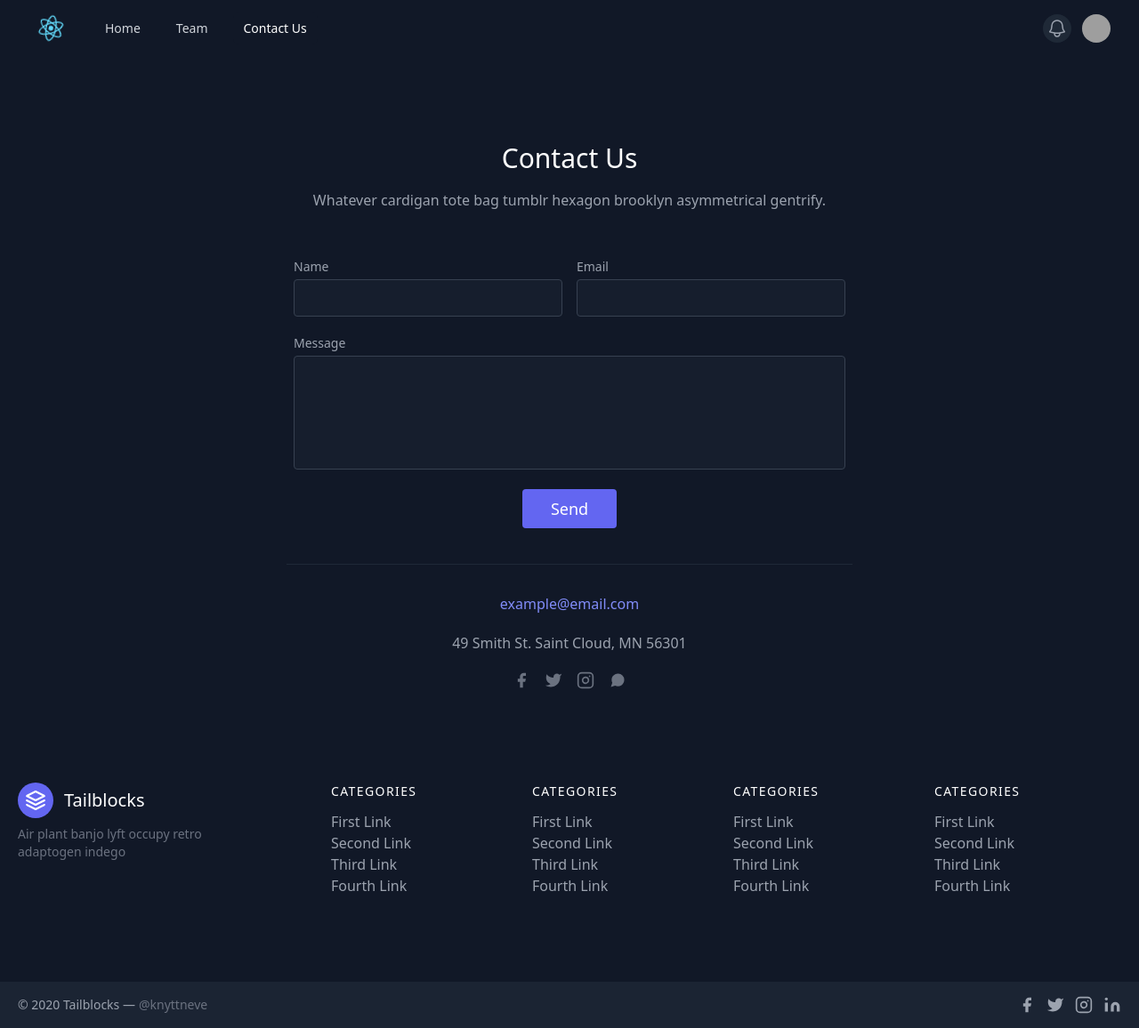
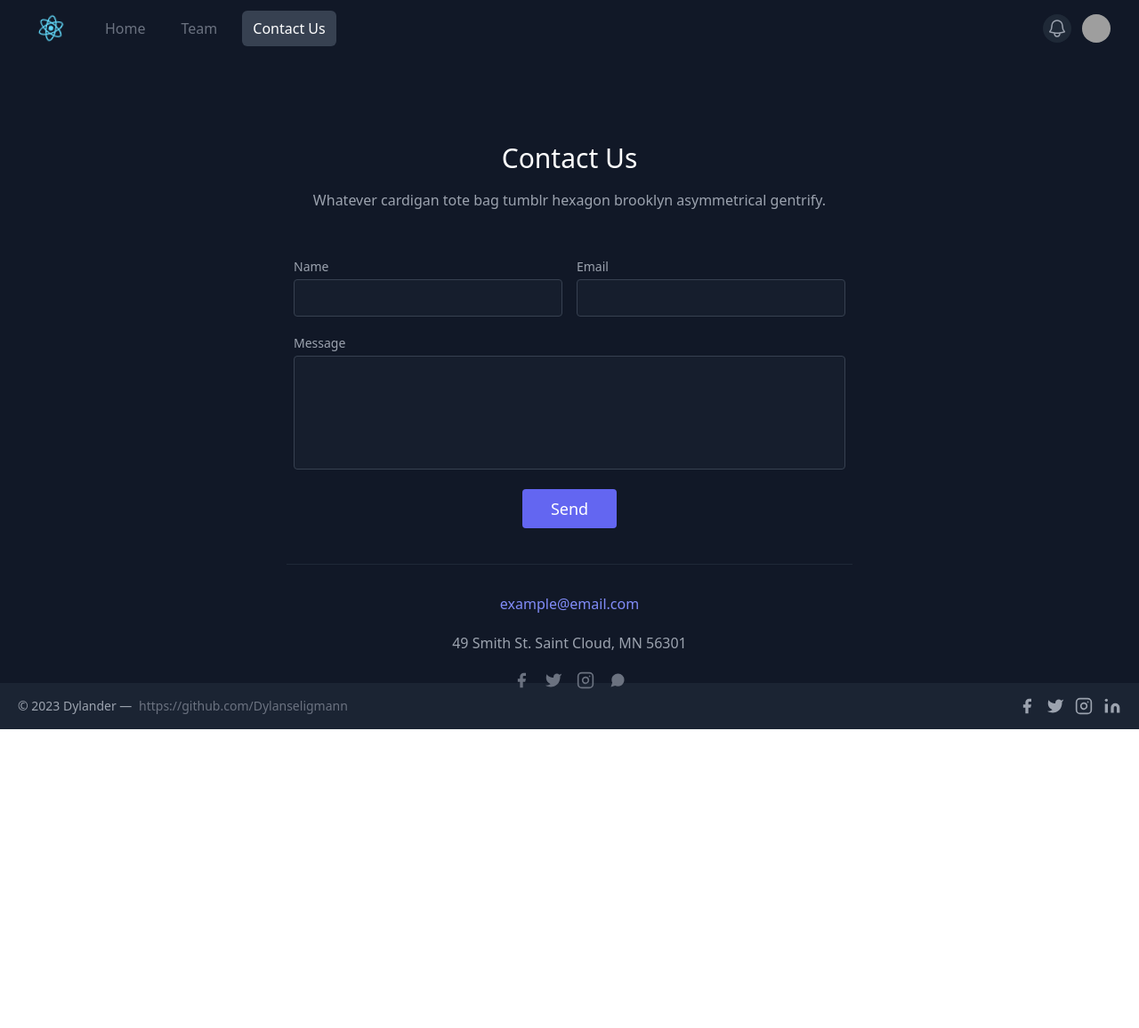
Before and after one commit to Dylanseligmann/react-tailwind, a React (Create React App) app: page /react-tailwind/contactUs in a window 1280 px wide. Shown: the whole page at 89% size. After the commit the page ends 877 px from the top, so only its background shows below. Built offline with nearby package versions, Linux system fonts and the light colour scheme; grey boxes are pictures that could not be loaded.

Commit message:
Navbar Highlight Fix

```diff
--- a/src/App.js
+++ b/src/App.js
@@ -1,5 +1,5 @@
 import './App.css';
-import { Route,Routes } from 'react-router-dom';
+import { Route, Routes } from 'react-router-dom';
 import Navbar from './Components/Navbar';
 import Home from './Components/Home';
 import Team from './Components/Team';
@@ -9,21 +9,21 @@ import Footer from './Components/Footer';
 function App() {
   return (
 
-    <div>
-        <Navbar />
+    <>
+      <Navbar />
 
-        <Routes>
+      <Routes>
 
-          <Route path='/' element={<Home/>} />
-          <Route path='/team' element={<Team/>} />
-          <Route path='/contactUs' element={<ContactUs/>}/>
+        <Route path='/' element={<Home />} />
+        <Route path='/team' element={<Team />} />
+        <Route path='/contactUs' element={<ContactUs />} />
 
-        </Routes>
+      </Routes>
 
-        <Footer/>
+      <Footer />
 
 
-    </div>
+    </>
   );
 }
 
--- a/src/Components/ContactUs.js
+++ b/src/Components/ContactUs.js
@@ -2,7 +2,7 @@ import React from 'react'
 
 const ContactUs = () => {
     return (
-        <section class="text-gray-400 bg-gray-900 body-font relative h-[45rem]">
+        <section class="text-gray-400 bg-gray-900 body-font relative h-[88vh]">
             <div class="container px-5 py-24 mx-auto">
                 <div class="flex flex-col text-center w-full mb-12">
                     <h1 class="sm:text-3xl text-2xl font-medium title-font mb-4 text-white">Contact Us</h1>
--- a/src/Components/Footer.js
+++ b/src/Components/Footer.js
@@ -2,112 +2,31 @@ import React from 'react'
 
 const Footer = () => {
     return (
-        <footer class="text-gray-400 bg-gray-900 body-font">
-            <div class="container px-5 py-24 mx-auto flex md:items-center lg:items-start md:flex-row md:flex-nowrap flex-wrap flex-col">
-                <div class="w-64 flex-shrink-0 md:mx-0 mx-auto text-center md:text-left">
-                    <a class="flex title-font font-medium items-center md:justify-start justify-center text-white">
-                        <svg xmlns="http://www.w3.org/2000/svg" fill="none" stroke="currentColor" stroke-linecap="round" stroke-linejoin="round" stroke-width="2" class="w-10 h-10 text-white p-2 bg-indigo-500 rounded-full" viewBox="0 0 24 24">
-                            <path d="M12 2L2 7l10 5 10-5-10-5zM2 17l10 5 10-5M2 12l10 5 10-5"></path>
-                        </svg>
-                        <span class="ml-3 text-xl">Tailblocks</span>
-                    </a>
-                    <p class="mt-2 text-sm text-gray-500">Air plant banjo lyft occupy retro adaptogen indego</p>
-                </div>
-                <div class="flex-grow flex flex-wrap md:pl-20 -mb-10 md:mt-0 mt-10 md:text-left text-center">
-                    <div class="lg:w-1/4 md:w-1/2 w-full px-4">
-                        <h2 class="title-font font-medium text-white tracking-widest text-sm mb-3">CATEGORIES</h2>
-                        <nav class="list-none mb-10">
-                            <li>
-                                <a class="text-gray-400 hover:text-white">First Link</a>
-                            </li>
-                            <li>
-                                <a class="text-gray-400 hover:text-white">Second Link</a>
-                            </li>
-                            <li>
-                                <a class="text-gray-400 hover:text-white">Third Link</a>
-                            </li>
-                            <li>
-                                <a class="text-gray-400 hover:text-white">Fourth Link</a>
-                            </li>
-                        </nav>
-                    </div>
-                    <div class="lg:w-1/4 md:w-1/2 w-full px-4">
-                        <h2 class="title-font font-medium text-white tracking-widest text-sm mb-3">CATEGORIES</h2>
-                        <nav class="list-none mb-10">
-                            <li>
-                                <a class="text-gray-400 hover:text-white">First Link</a>
-                            </li>
-                            <li>
-                                <a class="text-gray-400 hover:text-white">Second Link</a>
-                            </li>
-                            <li>
-                                <a class="text-gray-400 hover:text-white">Third Link</a>
-                            </li>
-                            <li>
-                                <a class="text-gray-400 hover:text-white">Fourth Link</a>
-                            </li>
-                        </nav>
-                    </div>
-                    <div class="lg:w-1/4 md:w-1/2 w-full px-4">
-                        <h2 class="title-font font-medium text-white tracking-widest text-sm mb-3">CATEGORIES</h2>
-                        <nav class="list-none mb-10">
-                            <li>
-                                <a class="text-gray-400 hover:text-white">First Link</a>
-                            </li>
-                            <li>
-                                <a class="text-gray-400 hover:text-white">Second Link</a>
-                            </li>
-                            <li>
-                                <a class="text-gray-400 hover:text-white">Third Link</a>
-                            </li>
-                            <li>
-                                <a class="text-gray-400 hover:text-white">Fourth Link</a>
-                            </li>
-                        </nav>
-                    </div>
-                    <div class="lg:w-1/4 md:w-1/2 w-full px-4">
-                        <h2 class="title-font font-medium text-white tracking-widest text-sm mb-3">CATEGORIES</h2>
-                        <nav class="list-none mb-10">
-                            <li>
-                                <a class="text-gray-400 hover:text-white">First Link</a>
-                            </li>
-                            <li>
-                                <a class="text-gray-400 hover:text-white">Second Link</a>
-                            </li>
-                            <li>
-                                <a class="text-gray-400 hover:text-white">Third Link</a>
-                            </li>
-                            <li>
-                                <a class="text-gray-400 hover:text-white">Fourth Link</a>
-                            </li>
-                        </nav>
-                    </div>
-                </div>
-            </div>
-            <div class="bg-gray-800 bg-opacity-75">
-                <div class="container mx-auto py-4 px-5 flex flex-wrap flex-col sm:flex-row">
-                    <p class="text-gray-400 text-sm text-center sm:text-left">© 2020 Tailblocks —
-                        <a href="https://twitter.com/knyttneve" rel="noopener noreferrer" class="text-gray-500 ml-1" target="_blank">@knyttneve</a>
+        <footer className="text-gray-400 bg-gray-900 body-font">
+            <div className="bg-gray-800 bg-opacity-75">
+                <div className="container mx-auto py-4 px-5 flex flex-wrap flex-col sm:flex-row">
+                    <p className="text-gray-400 text-sm text-center sm:text-left">© 2023 Dylander —
+                        <a href="https://twitter.com/knyttneve" rel="noopener noreferrer" className="text-gray-500 ml-1" target="_blank"> https://github.com/Dylanseligmann</a>
                     </p>
-                    <span class="inline-flex sm:ml-auto sm:mt-0 mt-2 justify-center sm:justify-start">
-                        <a class="text-gray-400">
-                            <svg fill="currentColor" stroke-linecap="round" stroke-linejoin="round" stroke-width="2" class="w-5 h-5" viewBox="0 0 24 24">
+                    <span className="inline-flex sm:ml-auto sm:mt-0 mt-2 justify-center sm:justify-start">
+                        <a className="text-gray-400 hover:text-white cursor-pointer">
+                            <svg fill="currentColor" stroke-linecap="round" stroke-linejoin="round" stroke-width="2" className="w-5 h-5" viewBox="0 0 24 24">
                                 <path d="M18 2h-3a5 5 0 00-5 5v3H7v4h3v8h4v-8h3l1-4h-4V7a1 1 0 011-1h3z"></path>
                             </svg>
                         </a>
-                        <a class="ml-3 text-gray-400">
-                            <svg fill="currentColor" stroke-linecap="round" stroke-linejoin="round" stroke-width="2" class="w-5 h-5" viewBox="0 0 24 24">
+                        <a className="ml-3 text-gray-400 hover:text-white cursor-pointer">
+                            <svg fill="currentColor" stroke-linecap="round" stroke-linejoin="round" stroke-width="2" className="w-5 h-5" viewBox="0 0 24 24">
                                 <path d="M23 3a10.9 10.9 0 01-3.14 1.53 4.48 4.48 0 00-7.86 3v1A10.66 10.66 0 013 4s-4 9 5 13a11.64 11.64 0 01-7 2c9 5 20 0 20-11.5a4.5 4.5 0 00-.08-.83A7.72 7.72 0 0023 3z"></path>
                             </svg>
                         </a>
-                        <a class="ml-3 text-gray-400">
-                            <svg fill="none" stroke="currentColor" stroke-linecap="round" stroke-linejoin="round" stroke-width="2" class="w-5 h-5" viewBox="0 0 24 24">
+                        <a className="ml-3 text-gray-400 hover:text-white cursor-pointer">
+                            <svg fill="none" stroke="currentColor" stroke-linecap="round" stroke-linejoin="round" stroke-width="2" className="w-5 h-5" viewBox="0 0 24 24">
                                 <rect width="20" height="20" x="2" y="2" rx="5" ry="5"></rect>
                                 <path d="M16 11.37A4 4 0 1112.63 8 4 4 0 0116 11.37zm1.5-4.87h.01"></path>
                             </svg>
                         </a>
-                        <a class="ml-3 text-gray-400">
-                            <svg fill="currentColor" stroke="currentColor" stroke-linecap="round" stroke-linejoin="round" stroke-width="0" class="w-5 h-5" viewBox="0 0 24 24">
+                        <a className="ml-3 text-gray-400 hover:text-white cursor-pointer">
+                            <svg fill="currentColor" stroke="currentColor" stroke-linecap="round" stroke-linejoin="round" stroke-width="0" className="w-5 h-5" viewBox="0 0 24 24">
                                 <path stroke="none" d="M16 8a6 6 0 016 6v7h-4v-7a2 2 0 00-2-2 2 2 0 00-2 2v7h-4v-7a6 6 0 016-6zM2 9h4v12H2z"></path>
                                 <circle cx="4" cy="4" r="2" stroke="none"></circle>
                             </svg>
--- a/src/Components/Home.js
+++ b/src/Components/Home.js
@@ -1,6 +1,6 @@
 export default function Home() {
     return (
-        <div className="bg-gray-800 h-[45rem]">
+        <div className="bg-gray-800 h-[88vh]">
             <div className="mx-auto max-w-7xl py-24 sm:px-6 sm:py-32 lg:px-8">
                 <div className="relative isolate overflow-hidden bg-gray-900 px-6 pt-16 shadow-2xl sm:rounded-3xl sm:px-16 md:pt-24 lg:flex lg:gap-x-20 lg:px-24 lg:pt-0">
                     <svg
--- a/src/Components/Navbar.js
+++ b/src/Components/Navbar.js
@@ -2,12 +2,12 @@ import { Fragment } from 'react'
 import { Disclosure, Menu, Transition } from '@headlessui/react'
 import { Bars3Icon, BellIcon, XMarkIcon } from '@heroicons/react/24/outline'
 import logo from '../logo.svg';
-import { Link,useLocation } from 'react-router-dom';
+import { NavLink } from 'react-router-dom';
 
 const navigation = [
-    { name: 'Home', href: '/', current: true },
-    { name: 'Team', href: '/Team', current: false },
-    { name: 'Contact Us', href: '/contactUs', current: false },
+    { name: 'Home', href: '/' },
+    { name: 'Team', href: '/Team' },
+    { name: 'Contact Us', href: '/contactUs' },
 ]
 
 function classNames(...classes) {
@@ -15,13 +15,6 @@ function classNames(...classes) {
 }
 
 export default function Navbar() {
-
-    const location = useLocation();
-
-    // Update the 'current' property based on the current location
-    navigation.forEach((item) => {
-        item.current = item.href === location.pathname;
-    });
 
     return (
         <Disclosure as="nav" className="bg-gray-900">
@@ -43,20 +36,26 @@ export default function Navbar() {
                             </div>
                             <div className="flex flex-1 items-center justify-center sm:items-stretch sm:justify-start">
                                 <div className="flex flex-shrink-0 items-center">
-                                    <img src={logo} className="App-logo" width= '50px' height= '50px' />
+                                    <img src={logo} className="App-logo" width='50px' height='50px' />
                                 </div>
                                 <div className="hidden sm:ml-6 sm:block">
                                     <div className="flex space-x-4">
                                         {navigation.map((item) => (
-                                            <Link to={item.href}
-                                                    className={classNames(
-                                                    item.current ? 'bg-gray-900 text-white' : 'text-gray-300 hover:bg-gray-700 hover:text-white',
-                                                    'rounded-md px-3 py-2 text-sm font-medium'
-                                                    )}
-                                                    aria-current={item.current ? 'page' : undefined}
+                                            <NavLink
+                                                key={item.name}
+                                                to={item.href}
+                                                className= { ({isActive}) => {
+
+                                                    return 'rounded-md px-3 py-2 text-md font-large'
+                                                            +
+                                                        (isActive
+                                                        ? ' text-white bg-gray-700 '
+                                                        : 'text-gray-300 hover:bg-gray-700 hover:text-white text-gray-500' )
+                                                }
+                                            }
                                             >
                                                 {item.name}
-                                            </Link>
+                                            </NavLink>
                                         ))}
                                     </div>
                                 </div>
@@ -134,7 +133,7 @@ export default function Navbar() {
                     <Disclosure.Panel className="sm:hidden">
                         <div className="space-y-1 px-2 pb-3 pt-2">
                             {navigation.map((item) => (
-                                <Link to={item.href}
+                                <NavLink to={item.href}
                                     className={classNames(
                                         item.current ? 'bg-gray-900 text-white' : 'text-gray-300 hover:bg-gray-700 hover:text-white',
                                         'block rounded-md px-3 py-2 text-base font-medium'
@@ -142,7 +141,7 @@ export default function Navbar() {
                                     aria-current={item.current ? 'page' : undefined}
                                 >
                                     {item.name}
-                                </Link>
+                                </NavLink>
                             ))}
                         </div>
                     </Disclosure.Panel>
--- a/src/Components/Team.js
+++ b/src/Components/Team.js
@@ -11,7 +11,7 @@ const people = [
 
 export default function Team() {
     return (
-        <div className="sm:py-32 h-[32rem] bg-gray-800">
+        <div className="sm:py-32 bg-gray-800 h-[88vh]">
             <div className="mx-auto grid max-w-7xl gap-x-8 gap-y-20 px-6 lg:px-8 xl:grid-cols-3">
                 <div className="max-w-2xl">
                     <h2 className="text-3xl font-bold tracking-tight text-white sm:text-4xl">Meet our leadership</h2>
```
